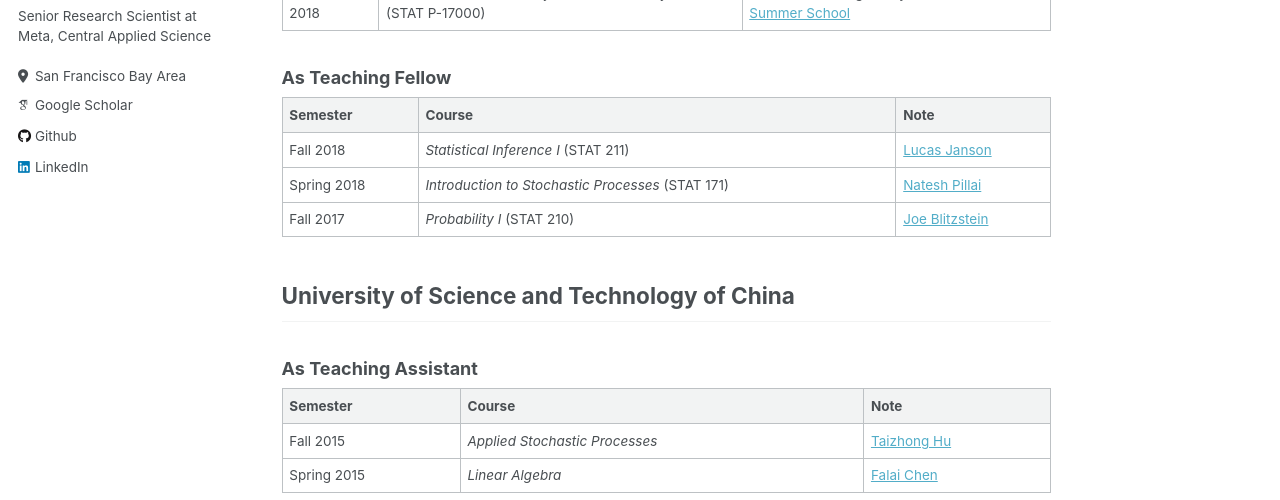
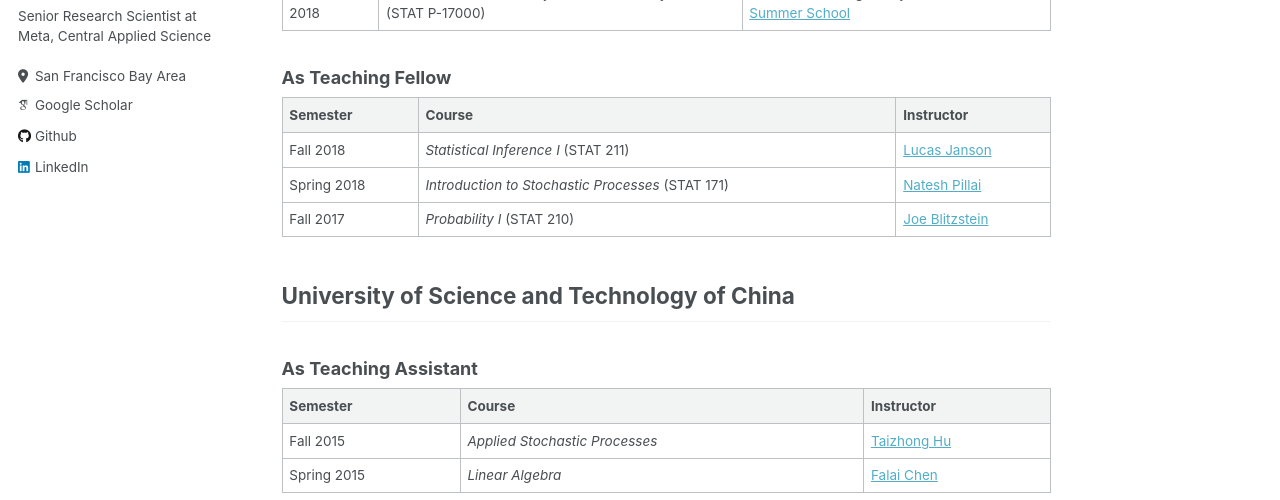
Before and after one commit to wenshuow/wenshuow.github.io, a Jekyll site: the page built from _pages/teaching.md, in a window 1280 px wide and 1265 px high. Shown: the part 359-859 px from the top of the window. Built offline with Jekyll 4.4.1, drawn with Linux system fonts in a browser that asks for light colours; some web fonts are replaced.

Commit message:
Update teaching.md

```diff
--- a/_pages/teaching.md
+++ b/_pages/teaching.md
@@ -13,7 +13,7 @@ author_profile: true
 
 ### As Teaching Fellow
 
-| Semester    | Course | Note |
+| Semester    | Course | Instructor |
 | -------- | ------- | ------- |
 | Fall 2018 | <em>Statistical Inference I</em> (STAT 211) | <a href="http://lucasjanson.fas.harvard.edu/index.html" rel="nofollow" target="_blank">Lucas Janson</a> |
 | Spring 2018 |  <em>Introduction to Stochastic Processes</em> (STAT 171) | <a href="http://www.people.fas.harvard.edu/~pillai/Welcome.html" rel="nofollow" target="_blank">Natesh Pillai</a>|
@@ -23,7 +23,7 @@ author_profile: true
 ## University of Science and Technology of China
 ### As Teaching Assistant
 
-| Semester    | Course | Note |
+| Semester    | Course | Instructor |
 | -------- | ------- | ------- |
 | Fall 2015 | <em>Applied Stochastic Processes</em> | <a href="http://staff.ustc.edu.cn/~thu/" rel="nofollow" target="_blank">Taizhong Hu</a> |
 | Spring 2015 |  <em>Linear Algebra</em> | <a href="http://staff.ustc.edu.cn/~chenfl/english.htm" rel="nofollow" target="_blank">Falai Chen</a> |
```
